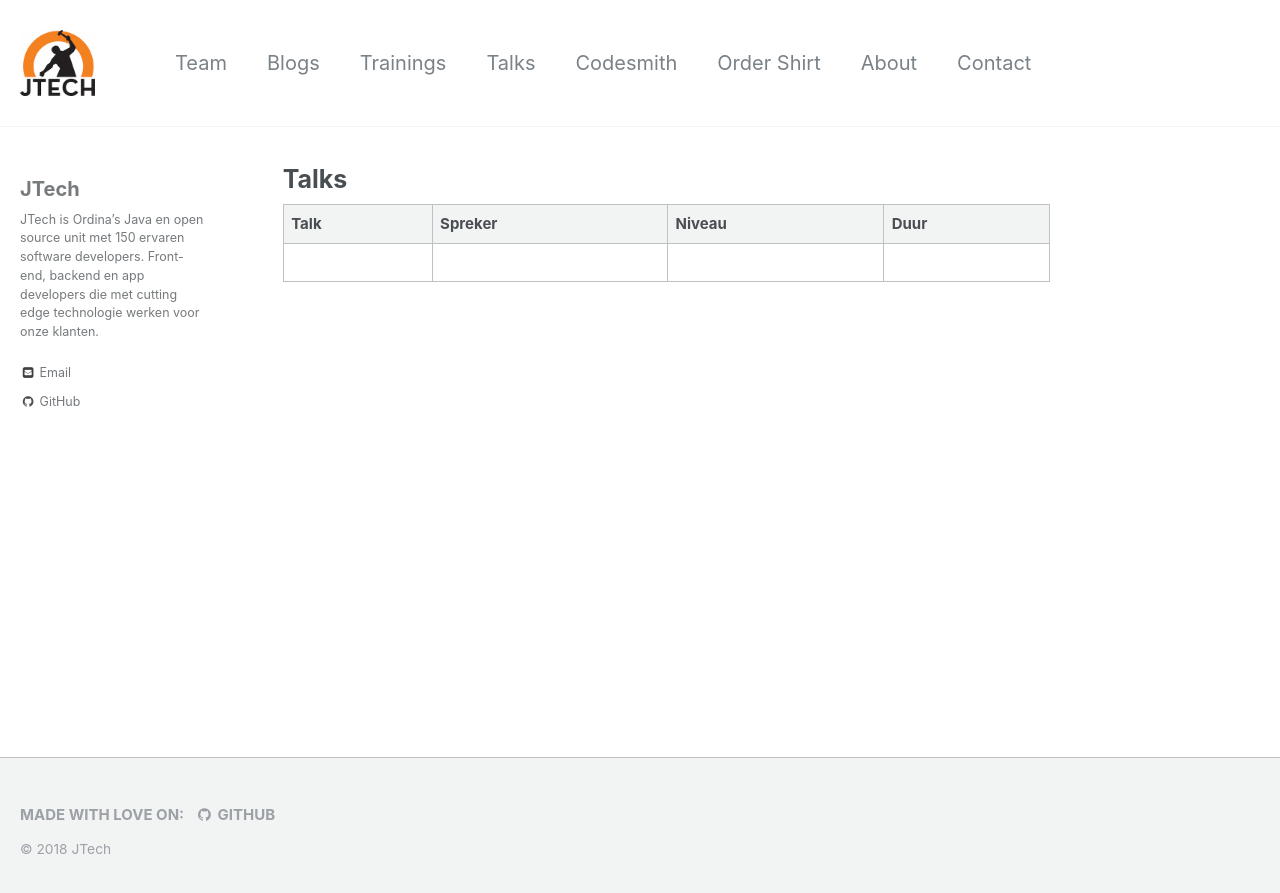
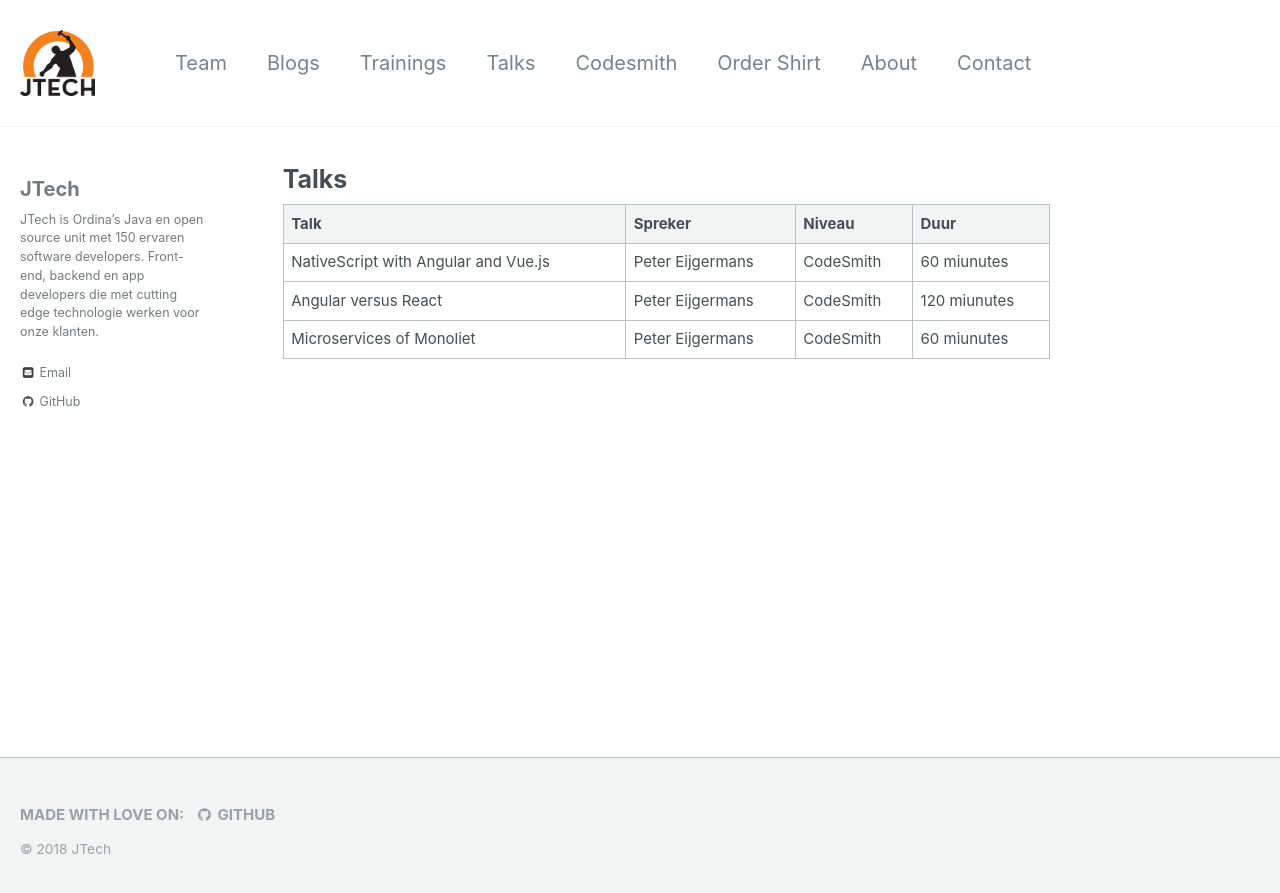
Before and after one commit to Ordina-JTech/Ordina-JTech.github.io, a Jekyll site: the page built from talks.md, in a window 1280 px wide. Shown: the top 893 px of the page. Built offline with Jekyll 4.4.1, drawn with Linux system fonts in a browser that asks for light colours.

Commit message:
added talks Peter Eijgermans

```diff
--- a/_data/authors.yml
+++ b/_data/authors.yml
@@ -66,3 +66,9 @@ remcorunge:
   email            : remco.runge@ordina.nl
   linkedin         : remcorunge
   github           : RRunge
+peter_eijgermans:
+  name             : Peter Eijgermans
+  avatar           : /assets/images/bio/petereijgermans-bio.jpeg
+  bio              : Coding, CodeSmith, Music, Sports, Adventure and more...
+  github           : petereijgermans11
+  email            : peter.eijgermans@ordina.nl
--- a/talks.md
+++ b/talks.md
@@ -6,4 +6,6 @@ author_profile: true
 
 | Talk | Spreker | Niveau | Duur |
 |-------|--------|---------|---------|
-|  |  |  | |
+| NativeScript with Angular and Vue.js | Peter Eijgermans | CodeSmith | 60 miunutes
+| Angular versus React | Peter Eijgermans | CodeSmith | 120 miunutes
+| Microservices of Monoliet | Peter Eijgermans | CodeSmith | 60 miunutes
```
Also changed, not shown: assets/images/bio/petereijgermans-bio.jpeg (added).
